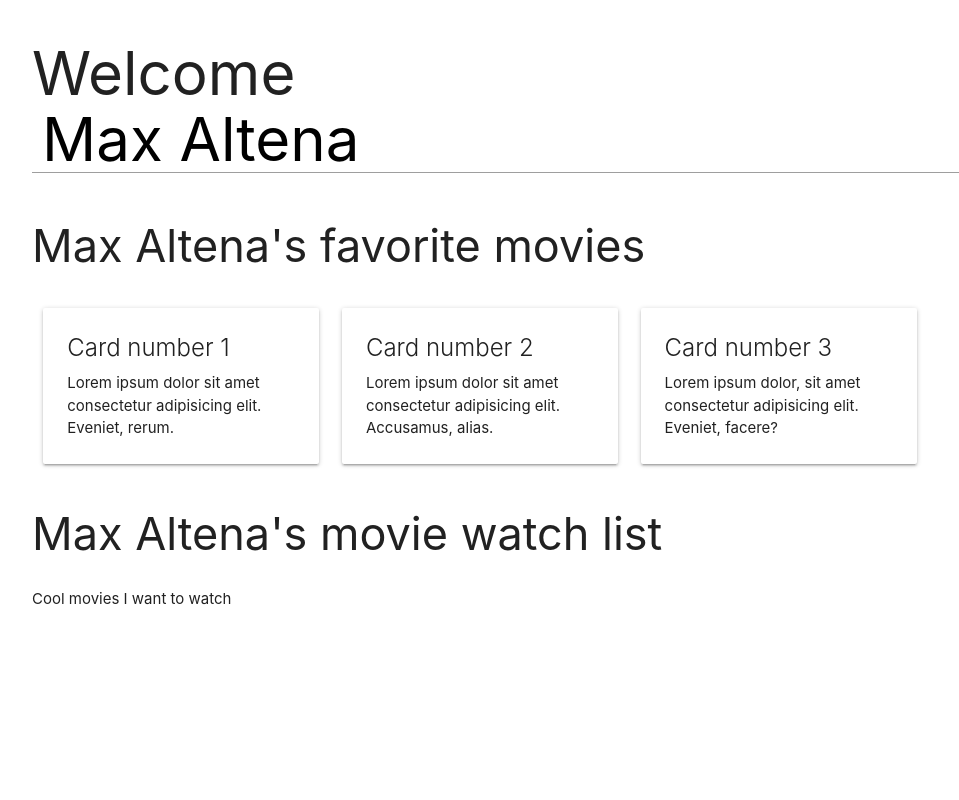
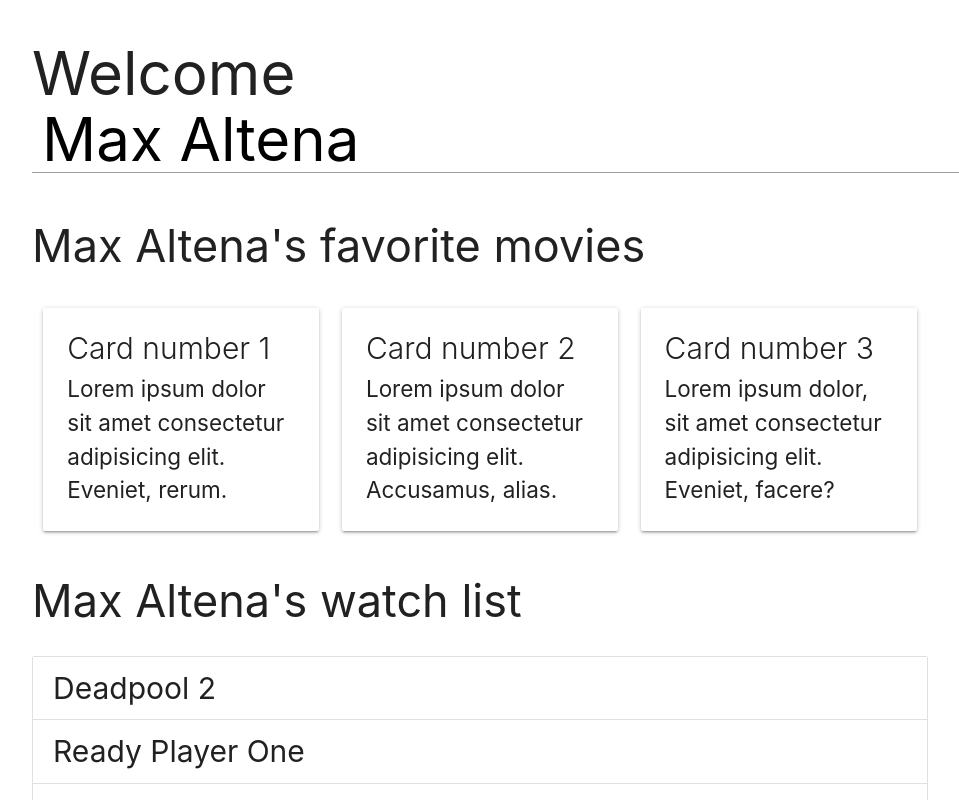
Before and after one commit to RyeRob/workshop-react, a React (Create React App) app: page / in a window 1280 px wide. Shown: the top 800 px of the page, without its empty margins (160-1119 px from the left). Built offline with nearby package versions, Linux system fonts and the light colour scheme; the HTML template or start-up script is replaced by a standard one.

Commit message:
added Level2

```diff
--- a/src/App.js
+++ b/src/App.js
@@ -7,7 +7,8 @@ class App extends Component {
     super(props);
 
     this.state = {
-      name: "Max Altena"
+      name: "Max Altena",
+      list: ["Deadpool 2", "Ready Player One", "Ocean's 8", "Rampage", "Tag"]
     };
   }
 
@@ -16,7 +17,7 @@ class App extends Component {
   };
 
   render() {
-    const { name } = this.state;
+    const { name, list } = this.state;
     return (
       <div className="App">
         <div className="container">
@@ -25,12 +26,13 @@ class App extends Component {
             <input
               type="text"
               name="name"
+              placeholder="Your name"
               value={name}
               onChange={this.handleChange}
             />
           </h1>
           <Level1 name={name} />
-          <Level2 name={name} />
+          <Level2 name={name} list={list} />
         </div>
       </div>
     );
--- a/src/components/level2/Level2.js
+++ b/src/components/level2/Level2.js
@@ -5,13 +5,15 @@ class Level2 extends Component {
     super(props);
 
     this.state = {
-      name: ""
+      name: "",
+      list: []
     };
   }
 
   componentDidMount = () => {
     this.setState({
-      name: this.props.name
+      name: this.props.name,
+      list: this.props.list
     });
   };
 
@@ -21,14 +23,25 @@ class Level2 extends Component {
         name: this.props.name
       });
     }
+    if (this.state.list !== this.props.list) {
+      this.setState({
+        list: this.props.list
+      });
+    }
   };
 
   render() {
-    const { name } = this.state;
+    const { name, list } = this.state;
     return (
       <div className="Level2">
-        <h2>{name}'s movie watch list</h2>
-        <p>Cool movies I want to watch</p>
+        <h2>{name}'s watch list</h2>
+        <ul className="collection">
+          {list.length > 0
+            ? list.map(item => {
+                return <li className="collection-item">{item}</li>;
+              })
+            : null}
+        </ul>
       </div>
     );
   }
--- a/src/index.css
+++ b/src/index.css
@@ -13,6 +13,14 @@ h2 {
   font-size: 3rem;
 }
 
+.card .card-content span.card-title {
+  font-size: 2rem;
+}
+
+p {
+  font-size: 1.5rem;
+}
+
 h1 > input[type="text"]:not(.browser-default) {
   width: auto;
   font-size: 4rem;
@@ -23,3 +31,8 @@ h1 > input[type="text"]:not(.browser-default) {
   width: 100%;
   min-height: 100px;
 }
+
+.collection .collection-item {
+  font-size: 2rem;
+  padding: 20px;
+}
```
